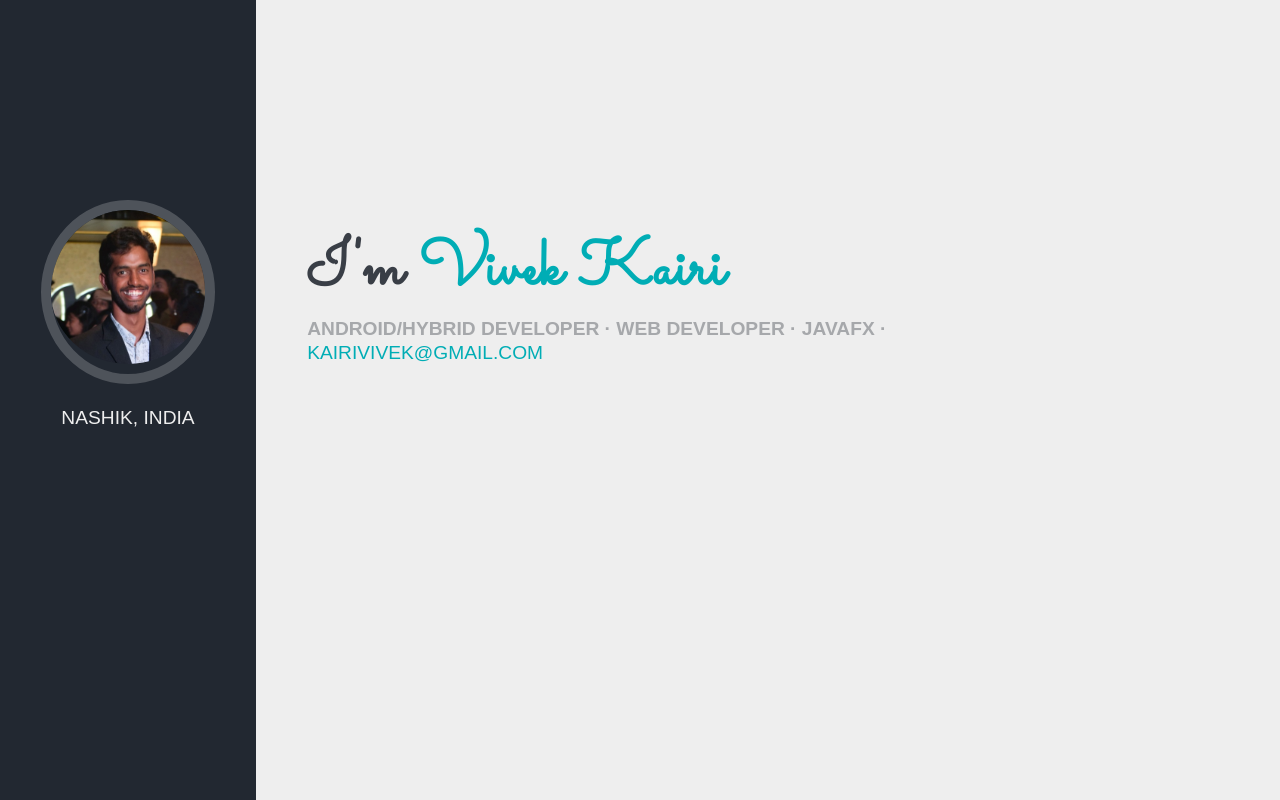
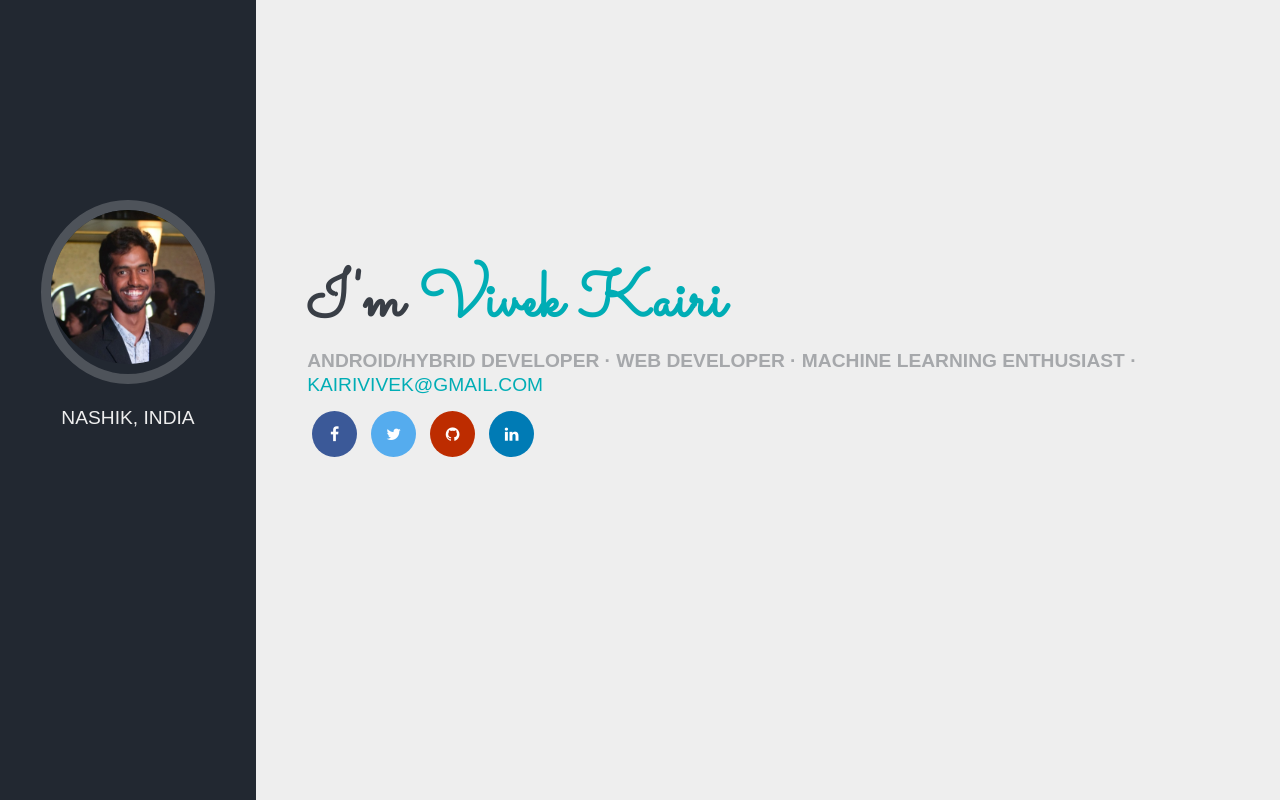
Before and after one commit to manasjoshi1/vivekkairi.github.io, a plain HTML site: page index.html in a window 1280 px wide. Shown: the top 800 px of the page. Drawn offline with Linux system fonts and the light colour scheme.

Commit message:
Added social media icons

```diff
--- a/css/styles.css
+++ b/css/styles.css
@@ -12,6 +12,9 @@ img {
   padding-bottom: 10px;
 }
 
+a {
+  margin: auto 5px;
+}
 .container {
   display: flex;
 }
@@ -31,14 +34,48 @@ img {
 
 .content {
   position: relative;
-  top: 20%;
+  top: 24%;
   left: 5%;
 }
+
 .city {
    color: #eeeeee;
    font-family: 'Work Sans',sans-serif;
    font-size: 1.2rem;
- }
+}
+
+.fa {
+  padding: 15px;
+  width: 15px;
+  text-align: center;
+  text-decoration: none;
+  border-radius: 50%;
+}
+
+.fa:hover {
+   opacity: 0.7;
+}
+
+.facebook {
+  background: #3B5998;
+  color: white;
+}
+
+.twitter {
+  background: #55ACEE;
+  color: white;
+}
+
+.github {
+  background: #bd2c00;
+  color: white;
+}
+
+.linkedin {
+  background: #007bb5;
+  color: white;
+}
+
 
 #name {
   font-family: 'Sacramento', cursive;
@@ -64,6 +101,7 @@ img {
 #email {
   margin: 0;
   padding-top: 2px;
+  margin-bottom: 15px;
   font-family: 'Saira Extra Condensed',sans-serif;
   font-size: 1.2rem;
   color: #00adb5;
--- a/index.html
+++ b/index.html
@@ -5,6 +5,7 @@
     <link rel="stylesheet" href="css/styles.css">
     <link rel="icon" href="favicon.ico">
     <link href="https://fonts.googleapis.com/css?family=Sacramento&display=swap" rel="stylesheet">
+    <link rel="stylesheet" href="https://cdnjs.cloudflare.com/ajax/libs/font-awesome/4.7.0/css/font-awesome.min.css">
     <title>Vivek Kairi</title>
   </head>
   <body>
@@ -18,8 +19,12 @@
       <div class="right">
         <div class="content">
           <p id="name">I'm <span id="name_color">Vivek Kairi</span</p>
-          <p id="skills">ANDROID/HYBRID DEVELOPER · WEB DEVELOPER · JAVAFX ·</p>
+          <p id="skills">ANDROID/HYBRID DEVELOPER · WEB DEVELOPER · MACHINE LEARNING ENTHUSIAST ·</p>
           <p id="email">KAIRIVIVEK@GMAIL.COM</p>
+          <a href="https://facebook.com/vivekkairi" class="facebook fa fa-facebook"></a>
+          <a href="https://twitter.com/kairivivek" class="twitter fa fa-twitter"></a>
+          <a href="https://github.com/vivekkairi" class="github fa fa-github"></a>
+          <a href="https://www.linkedin.com/in/vivekkairi/" class=" linkedin fa fa-linkedin"></a>
         </div>
       </div>
     </div>
```
